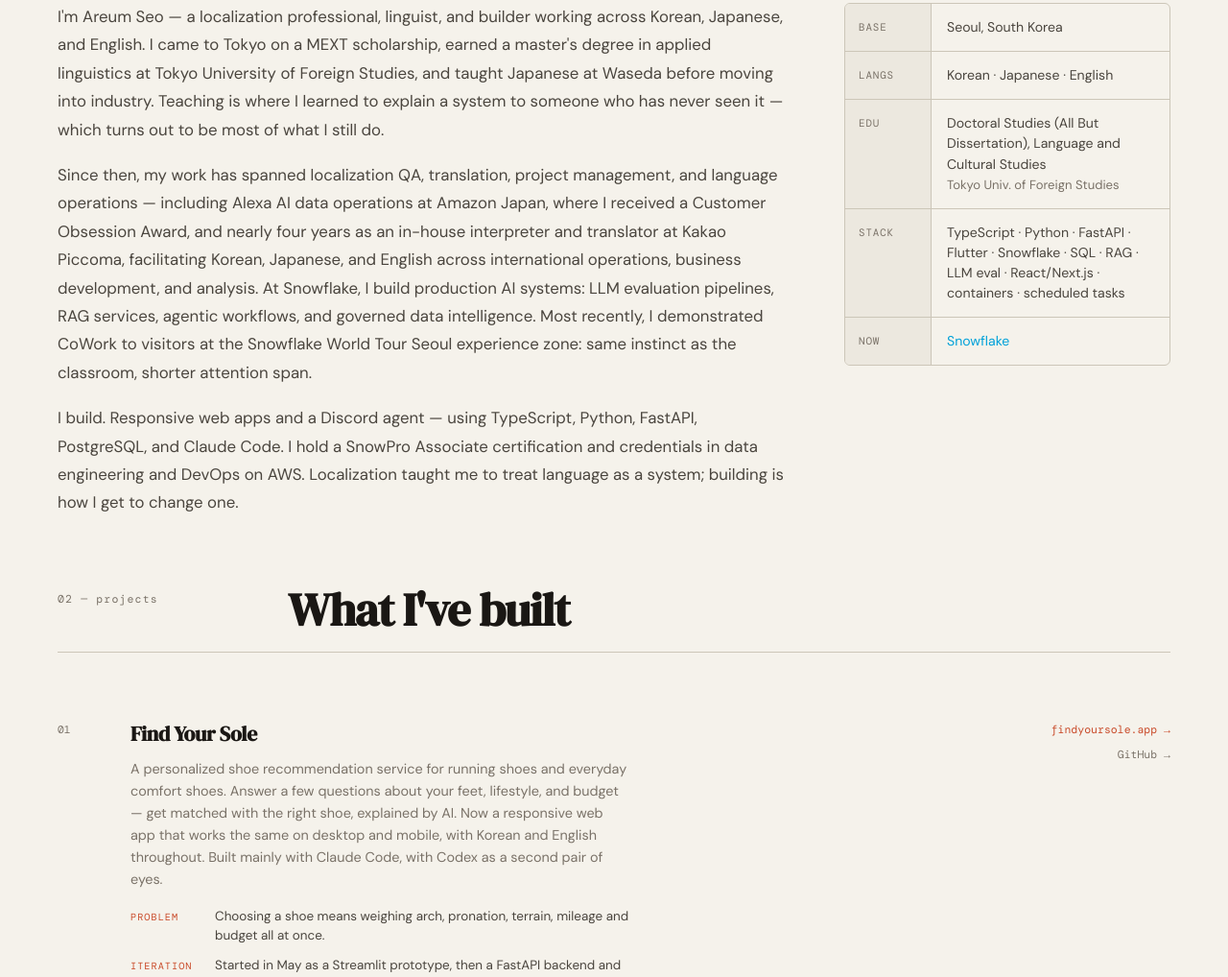
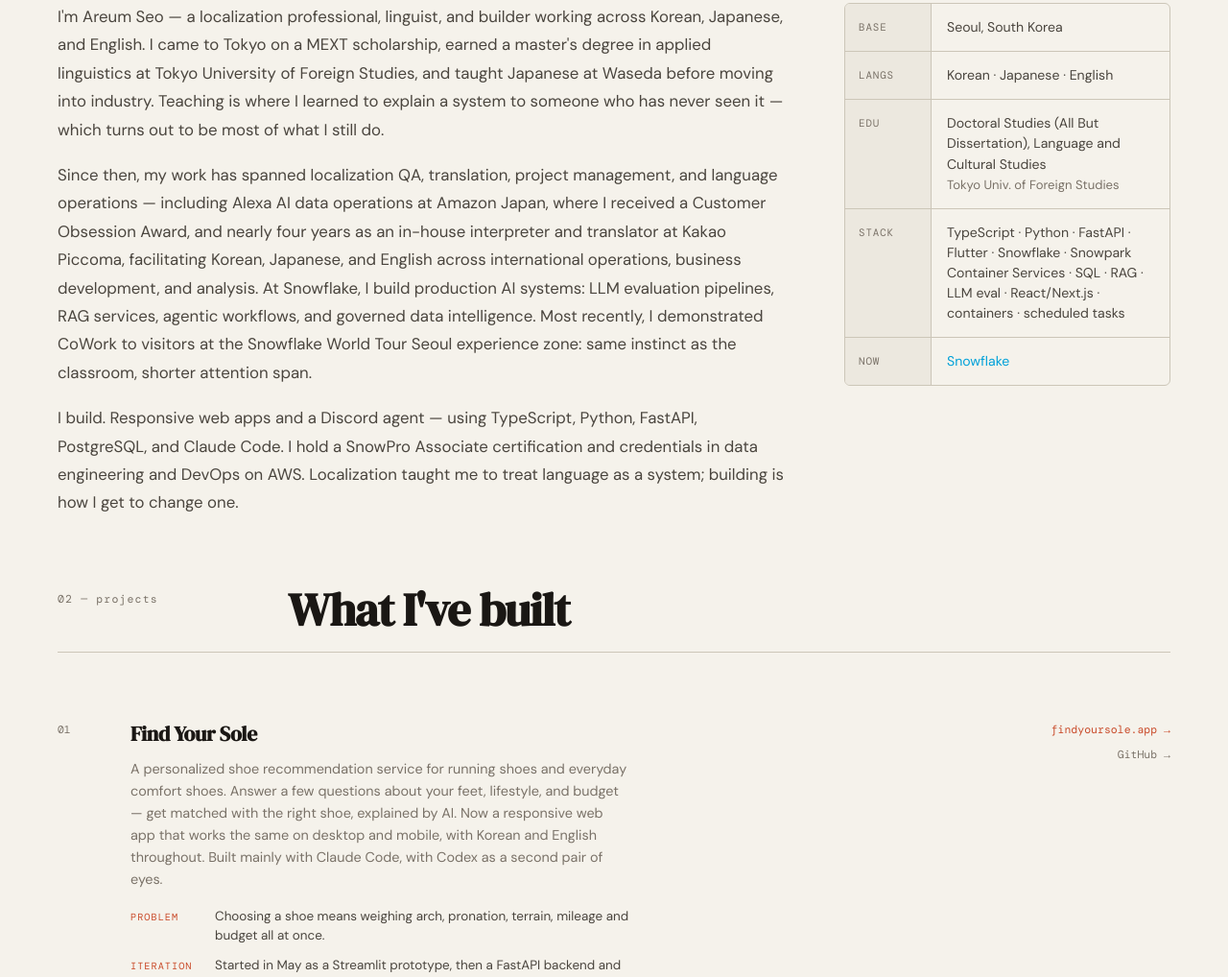
Before and after one commit to areumseo/areumseo.github.io, a plain HTML site: page index.html in a window 1280 px wide. Shown: the part 1331-2349 px from the top of the page at 96% size. Drawn offline with nearby package versions, Linux system fonts and the light colour scheme.

Commit message:
add Snowpark Container Services to stack sidebar
Co-Authored-By: Claude Sonnet 4.6 <noreply@anthropic.com>

```diff
--- a/index.html
+++ b/index.html
@@ -810,7 +810,7 @@
           </div>
           <div class="sidebar-row">
             <div class="sidebar-key">stack</div>
-            <div class="sidebar-val">TypeScript · Python · FastAPI · Flutter · Snowflake · SQL · RAG · LLM eval · React/Next.js · containers · scheduled tasks</div>
+            <div class="sidebar-val">TypeScript · Python · FastAPI · Flutter · Snowflake · Snowpark Container Services · SQL · RAG · LLM eval · React/Next.js · containers · scheduled tasks</div>
           </div>
           <div class="sidebar-row">
             <div class="sidebar-key">now</div>
```
